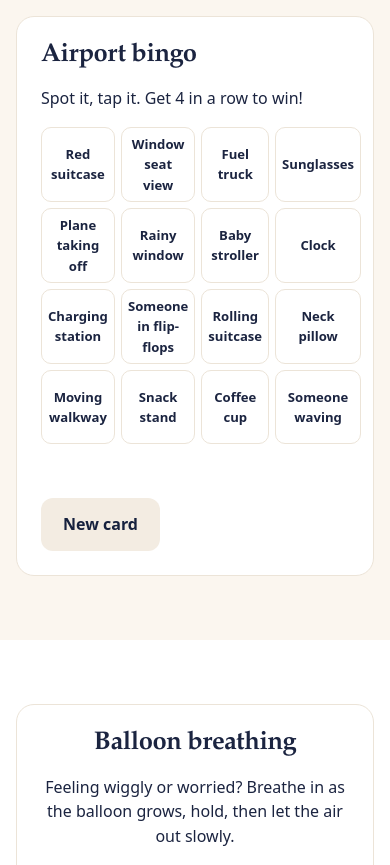
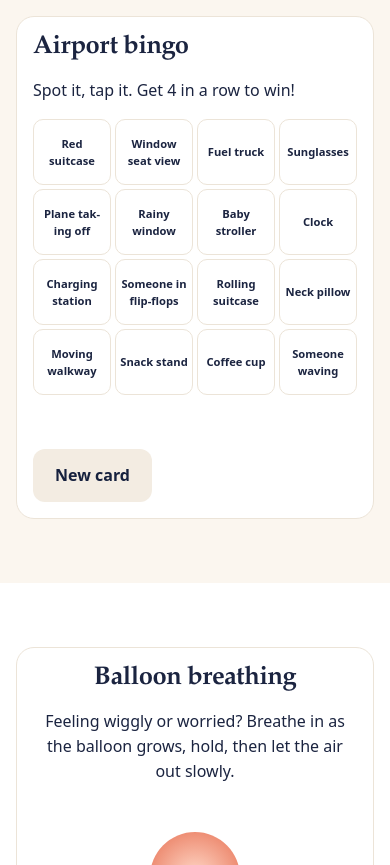
Before and after one commit to yssnino/yssnino.github.io, a plain HTML site: page kids-zone.html in a window 390 px wide. Shown: the part 1135-2000 px from the top of the page. Drawn offline with Linux system fonts and the light colour scheme.

Commit message:
Fix Kids' Zone bingo layout on small phones

```diff
--- a/styles.css
+++ b/styles.css
@@ -130,3 +130,6 @@ table.simple th{background:#f7f0e6}
 .story{font-family:var(--serif);font-size:1.25rem;line-height:1.5;background:#fff8ee;border-radius:14px;padding:18px;min-height:96px}
 .print-sheet{display:none}
 @media print{.site-header,footer,.disclosure-bar,.no-print{display:none!important}body{background:#fff}.doc{border:0;margin:0;padding:0;max-width:none}.print-sheet{display:block}}
+.kid-grid{grid-template-columns:repeat(auto-fit,minmax(min(280px,100%),1fr))}
+.bingo button{min-width:0;overflow-wrap:anywhere;hyphens:auto}
+@media (max-width:480px){.soft{padding:16px}.bingo{gap:4px}.bingo button{font-size:.7rem;min-height:66px;padding:4px}}
```
